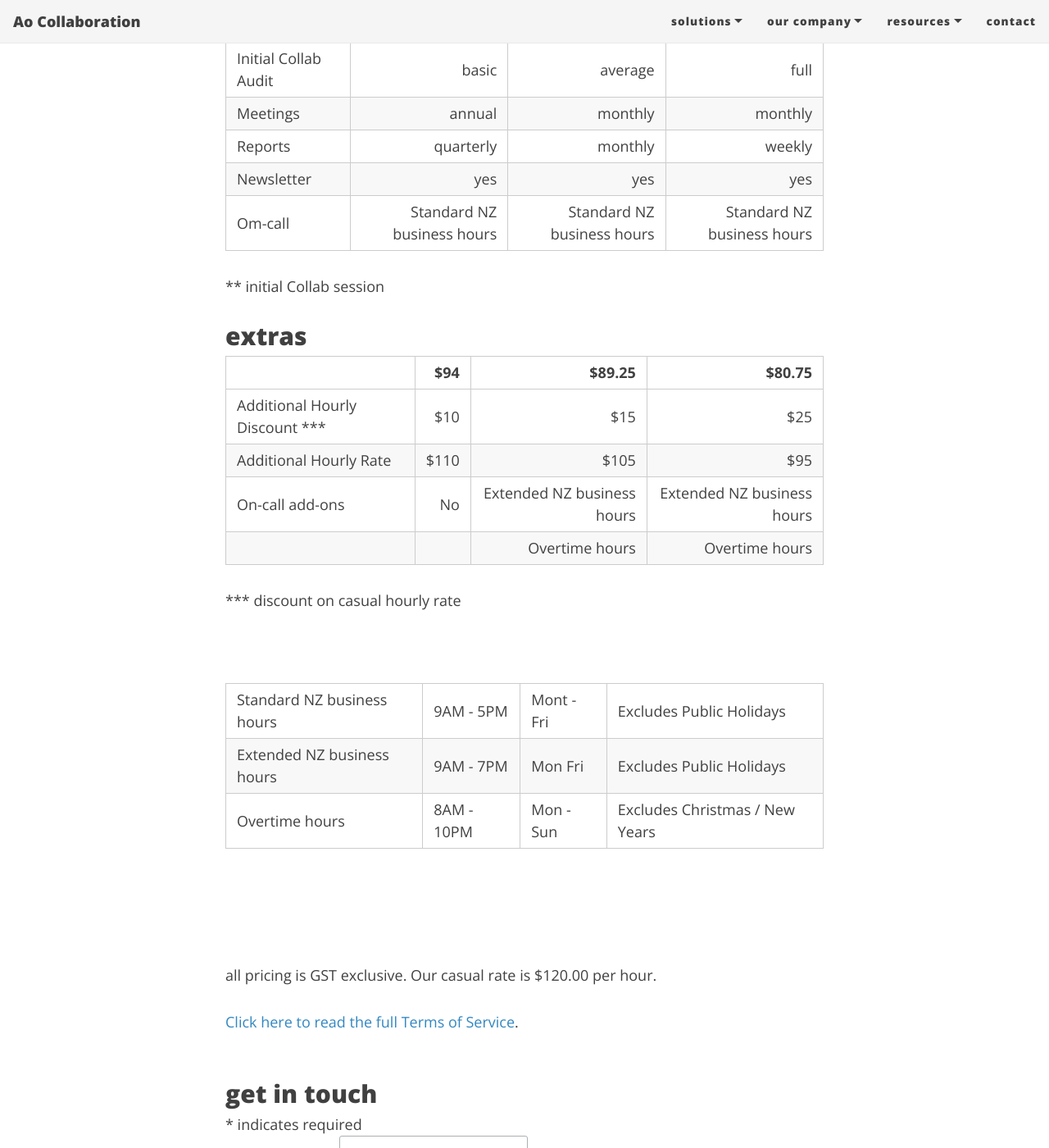
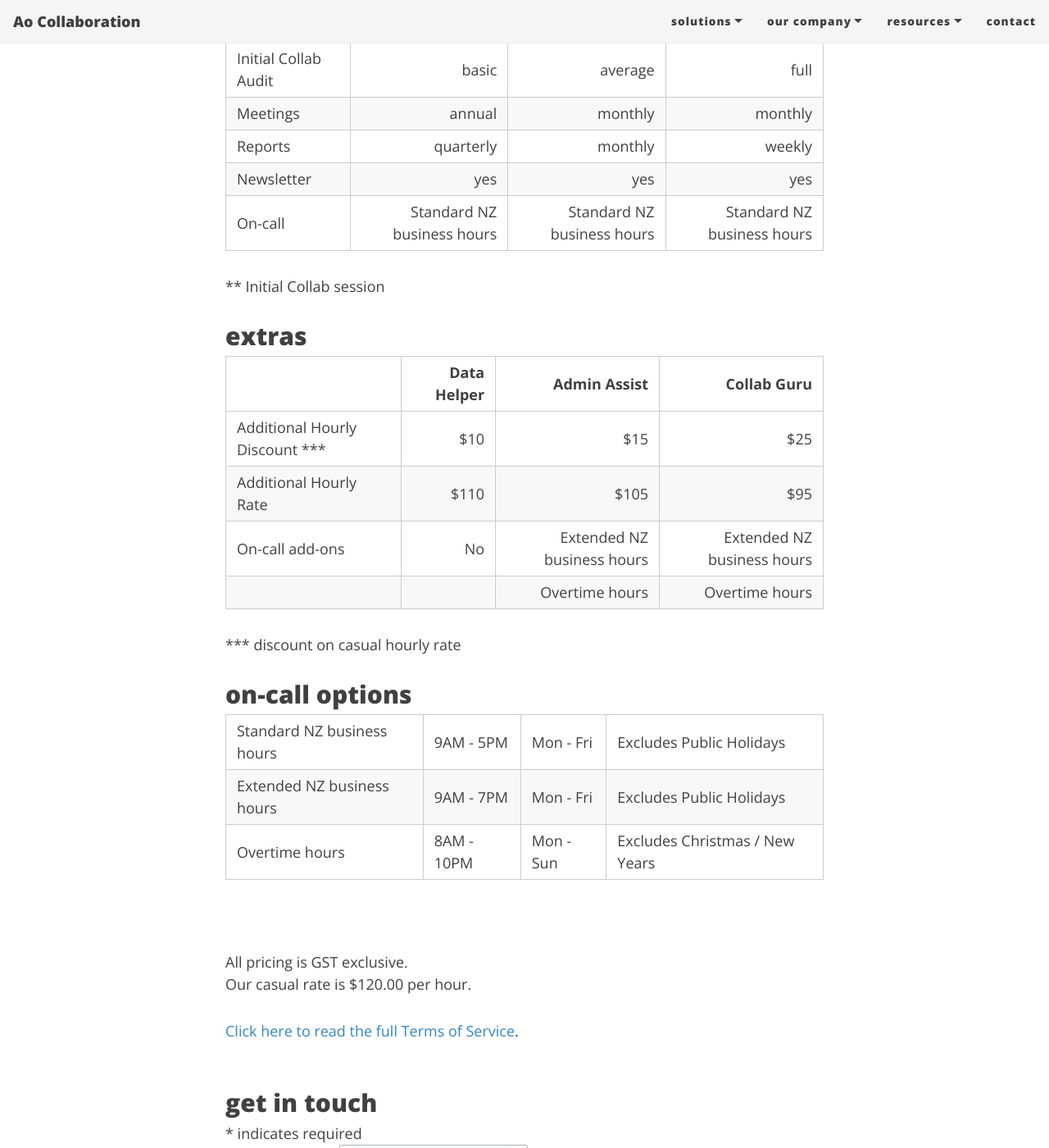
Before and after one commit to Ao-Collaboration/Ao-Collaboration.github.io, a Jekyll site: the page built from pricing.md, in a window 1280 px wide and 1400 px high, scrolled down 914 px. Shown: the whole window at 82% size. Built offline with Jekyll 4.4.1, drawn with Linux system fonts in a browser that asks for light colours; nearby versions of some CDN libraries; comment, search, counter and statistics services are not loaded.

Commit message:
Updating pricing text

```diff
--- a/pricing.md
+++ b/pricing.md
@@ -12,40 +12,39 @@
 | --------------------------- | ---------------------------:| ---------------------------:| ---------------------------:|
 | Hourly Rate                 | $99                         | $95                         | $90                         |
 | Hours Included              | 1                           | 2                           | 10                          |
-| Rollover max                | 2 hours                     | 20                          | 60                          |
+| Rollover Max                | 2 hours                     | 20                          | 60                          |
 | Mahi Tahi **                | 2 hours                     | half day                    | full day                    |
 | Initial Collab Audit        | basic                       | average                     | full                        |
 | Meetings                    | annual                      | monthly                     | monthly                     |
 | Reports                     | quarterly                   | monthly                     | weekly                      |
 | Newsletter                  | yes                         | yes                         | yes                         |
-| Om-call                     | Standard NZ business hours  | Standard NZ business hours  | Standard NZ business hours  |
+| On-call                     | Standard NZ business hours  | Standard NZ business hours  | Standard NZ business hours  |
 
- ** initial Collab session
+** Initial Collab session
 <br/>
 
 
 ## extras
 
-|                                | $94                         | $89.25                      | $80.75                      |
+|                                | Data Helper                 | Admin Assist                | Collab Guru                 |
 | ------------------------------ |----------------------------:| ---------------------------:| ---------------------------:|
 | Additional Hourly Discount *** | $10                         | $15                         | $25                         |
 | Additional Hourly Rate         | $110                        | $105                        | $95                         |
 | On-call add-ons                | No                          | Extended NZ business hours  | Extended NZ business hours  |
 |                                |                             | Overtime hours              | Overtime hours              |
 
- *** discount on casual hourly rate
+*** discount on casual hourly rate
+
+## on-call options
+
+| Standard NZ business hours | 9AM - 5PM  | Mon - Fri | Excludes Public Holidays       |
+| Extended NZ business hours | 9AM - 7PM  | Mon - Fri | Excludes Public Holidays       |
+| Overtime hours             | 8AM - 10PM | Mon - Sun | Excludes Christmas / New Years |
 
 <br/>
 
-| Standard NZ business hours  | 9AM - 5PM  | Mont - Fri | Excludes Public Holidays       |
-| Extended NZ business hours  | 9AM - 7PM  | Mon Fri    | Excludes Public Holidays       |
-| Overtime hours              | 8AM - 10PM | Mon - Sun  | Excludes Christmas / New Years |
-
+All pricing is GST exclusive.
 <br/>
-<br/>
-<br/>
-
-all pricing is GST exclusive.
 Our casual rate is $120.00 per hour.
 
 [Click here to read the full Terms of Service](/termsofservice/).
```
